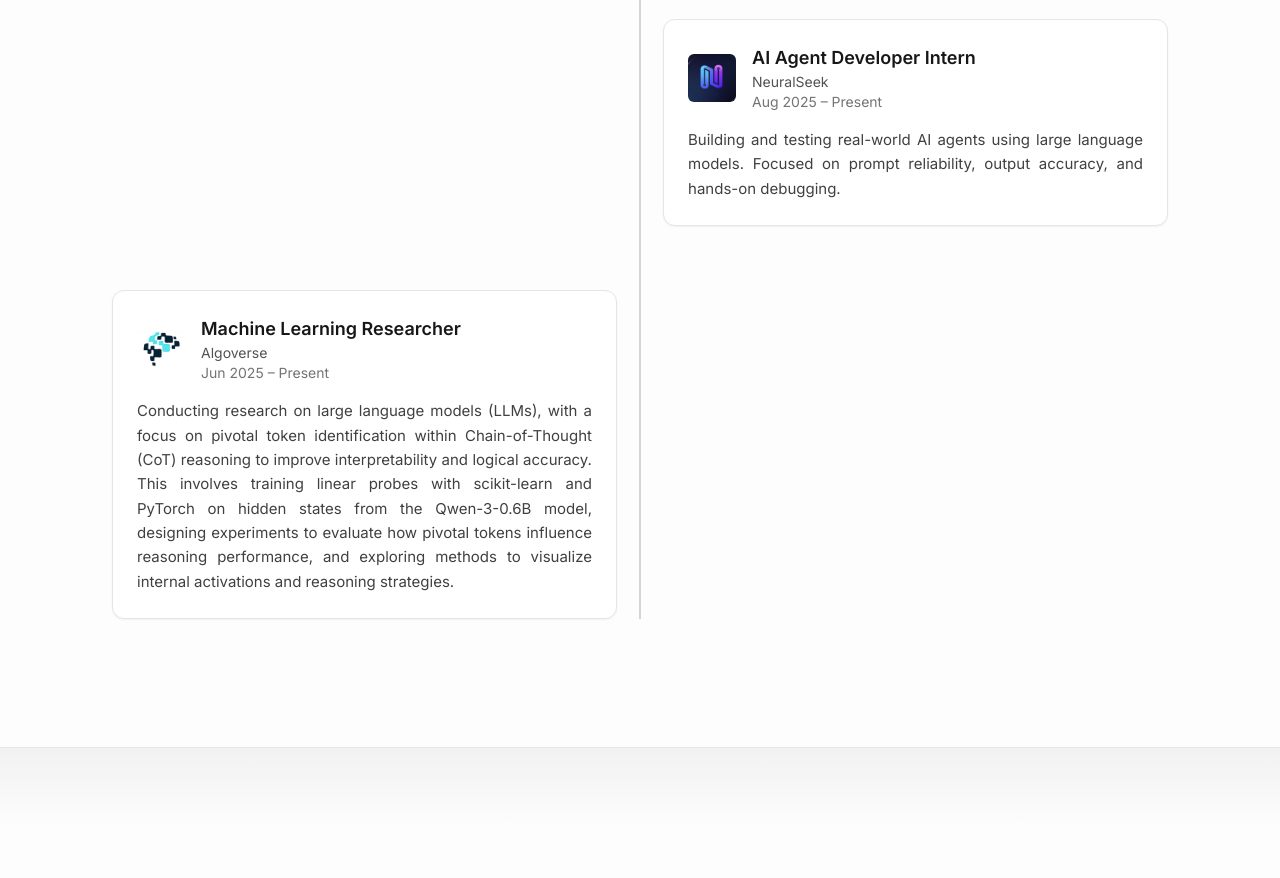
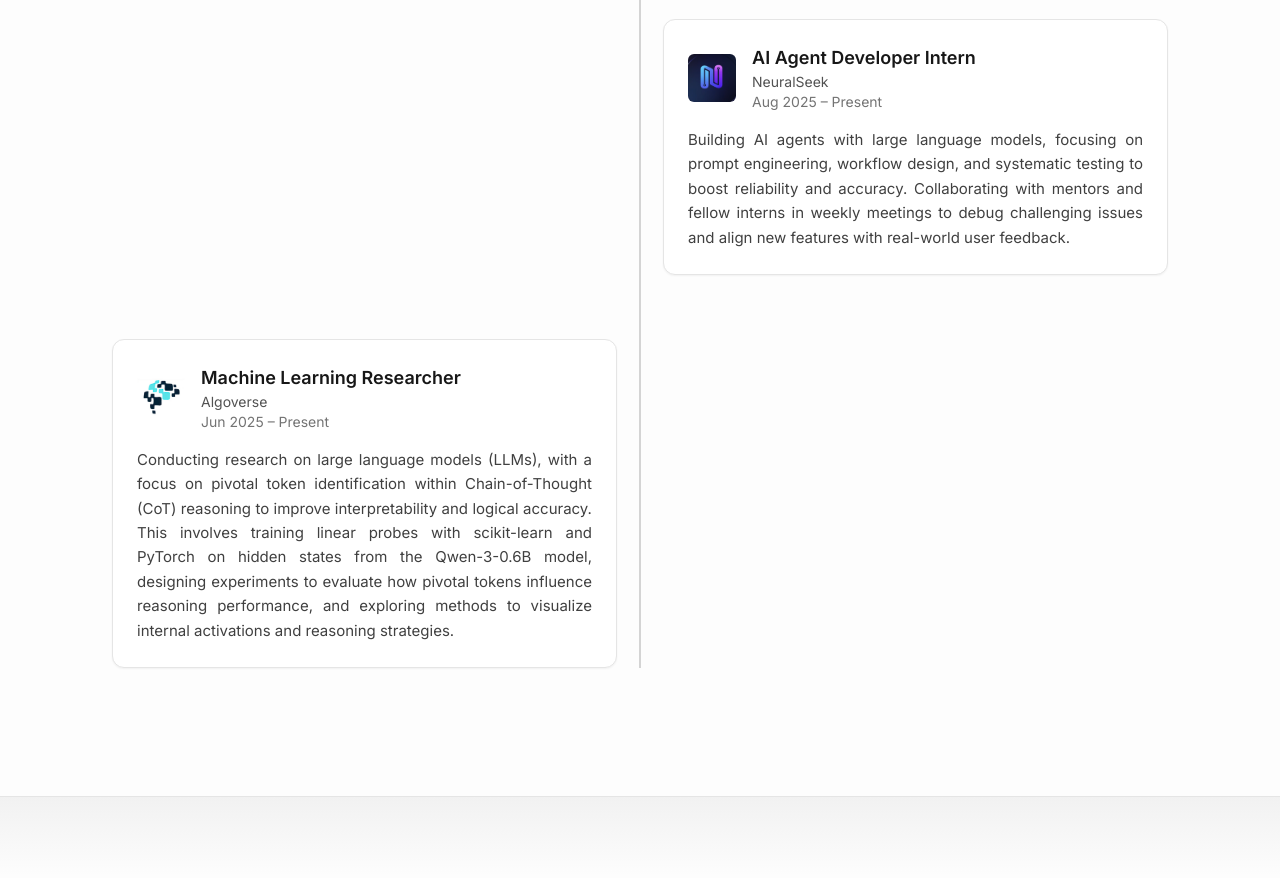
Before and after one commit to Zurab1K/portfolio, a React (Create React App) app: page / in a window 1280 px wide. Shown: the part 2580-3458 px from the top of the page. Built offline with nearby package versions, Linux system fonts and the light colour scheme.

Commit message:
Update experience.js

```diff
--- a/src/data/experience.js
+++ b/src/data/experience.js
@@ -14,7 +14,7 @@ const experiences = [
     logo: "/logos/neuralseek.png",
     time: "Aug 2025 – Present",
     location: "Remote",
-    description: ["Building and testing real-world AI agents using large language models. Focused on prompt reliability, output accuracy, and hands-on debugging."],
+    description: ["Building AI agents with large language models, focusing on prompt engineering, workflow design, and systematic testing to boost reliability and accuracy. Collaborating with mentors and fellow interns in weekly meetings to debug challenging issues and align new features with real-world user feedback."],
   },
   {
     title: "Machine Learning Researcher",
```
